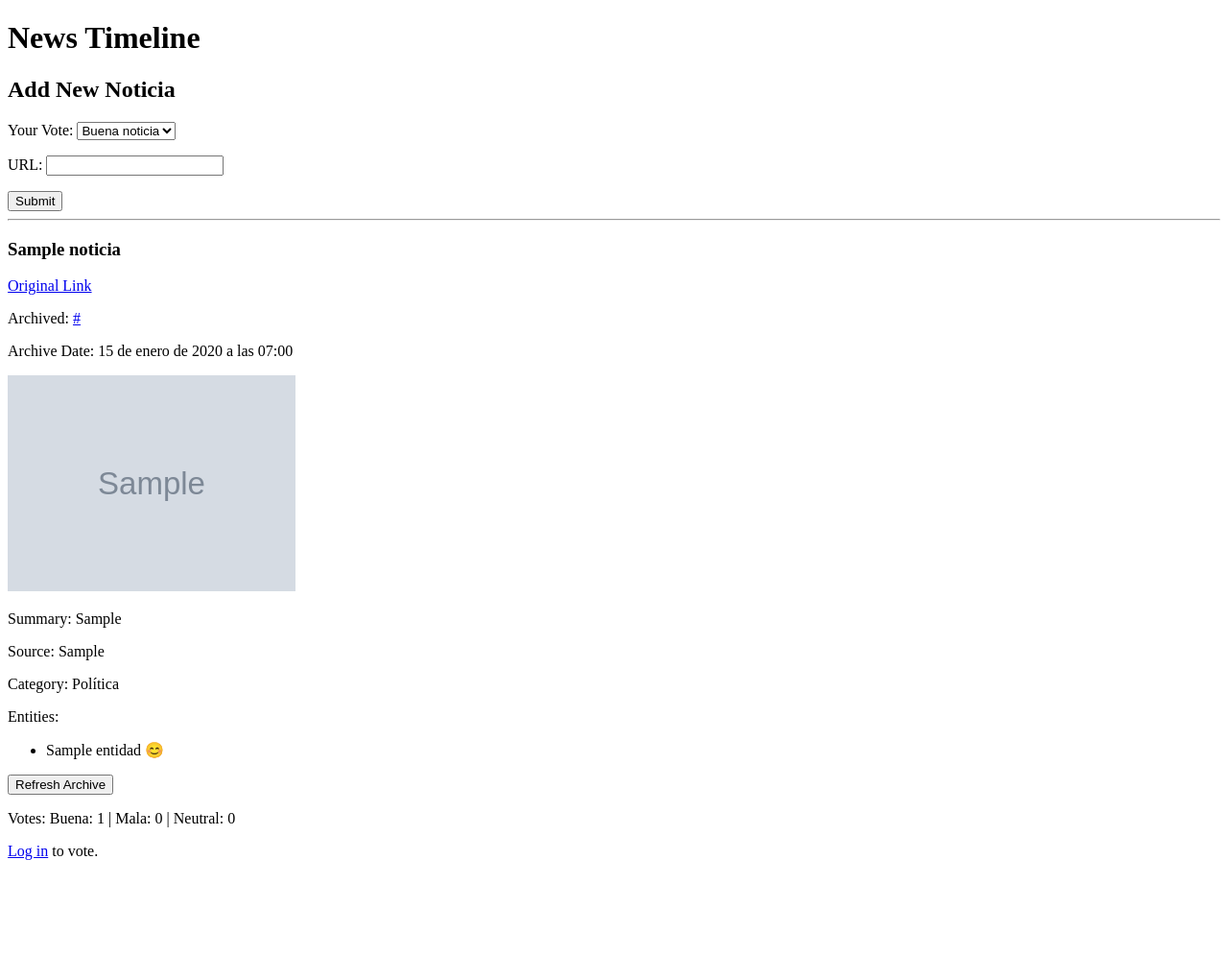
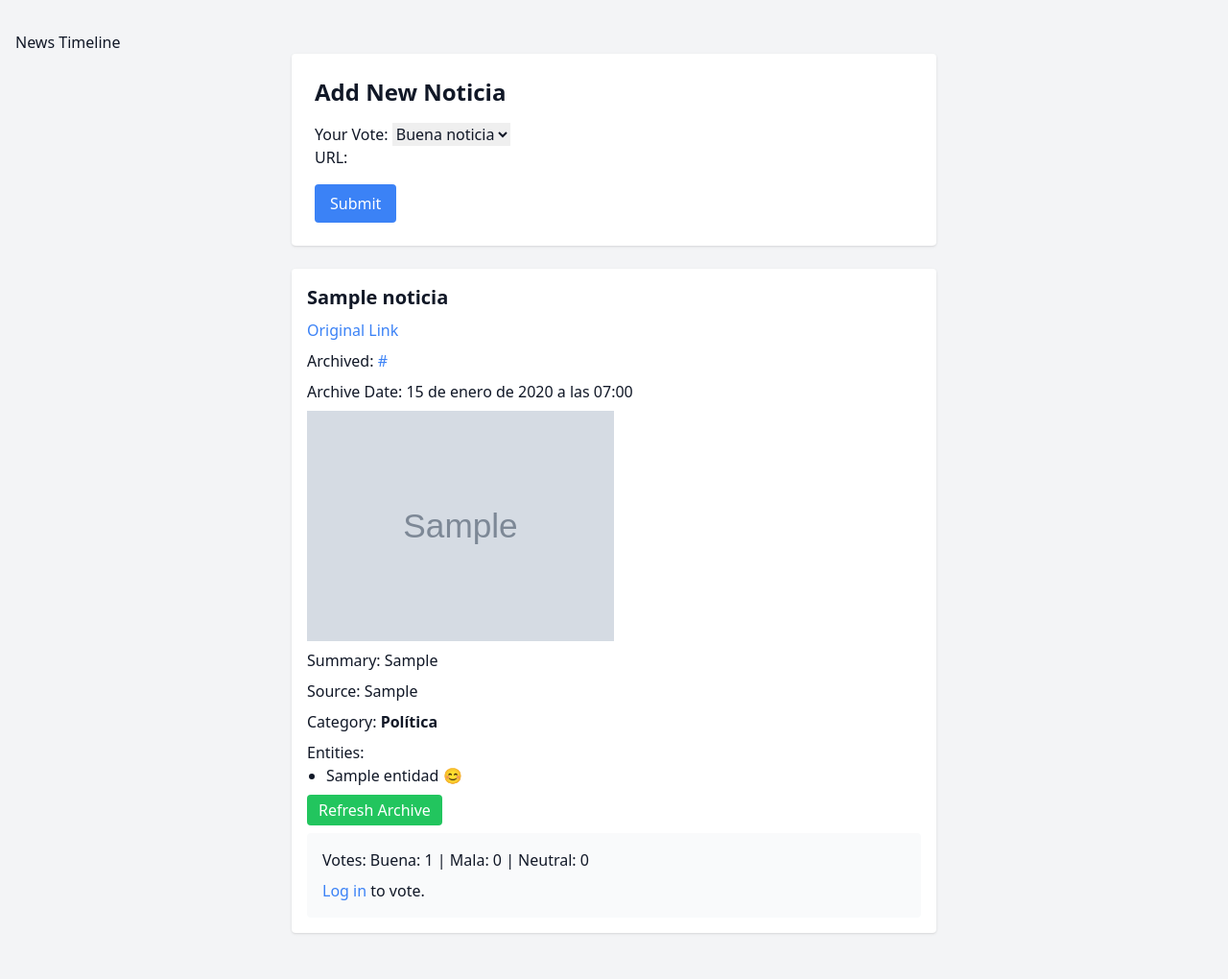
Before and after one commit to raulsperoni/memoria.uy, a Django app: page / in a window 1280 px wide. Shown: the whole page at 96% size. Before the commit the page ends 896 px from the top, so only its background shows below. Run offline with Django 5.2, Linux system fonts and the light colour scheme; tables that the repository leaves empty hold one stand-in row (values such as "Sample post"); grey boxes marked "Sample" are stand-in pictures; parts of the project's set-up code (start-up, migrations or seed data) failed here and were passed over; some libraries are stand-ins or nearby versions.

Commit message:
first tailwind design

```diff
--- a/memoria/core/templates/base.html
+++ b/memoria/core/templates/base.html
@@ -1,12 +1,15 @@
 <!DOCTYPE html>
-<html>
+<html lang="en">
 <head>
-    <meta charset="utf-8">
-    <title>My News Timeline</title>
-    <script src="https://unpkg.com/htmx.org@1.9.2"></script>
-    <!-- Include any CSS for styling your timeline -->
+  <meta charset="utf-8">
+  <title>Memoria - News Timeline</title>
+  <!-- Tailwind CSS via CDN for quick prototyping -->
+  <script src="https://cdn.tailwindcss.com"></script>
+  <script src="https://unpkg.com/htmx.org@1.9.2"></script>
 </head>
-<body>
+<body class="bg-gray-100 text-gray-900 antialiased">
+  <div class="container mx-auto px-4 py-8">
     {% block content %}{% endblock %}
+  </div>
 </body>
 </html>
--- a/memoria/core/templates/noticias/timeline_fragment.html
+++ b/memoria/core/templates/noticias/timeline_fragment.html
@@ -1,14 +1,16 @@
-{# templates/noticias/timeline_fragment.html #}
-<div id="timeline-container">
-  <h2>Add New Noticia</h2>
-  <form method="post" action="{% url 'noticia-create' %}"
-        hx-post="{% url 'noticia-create' %}" hx-target="#timeline-container" hx-swap="outerHTML">
-    {% csrf_token %}
-    {{ form.as_p }}
-    <button type="submit">Submit</button>
-  </form>
-  <hr/>
-  <div class="timeline">
+<div id="timeline-container" class="max-w-2xl mx-auto">
+  <div class="bg-white shadow rounded p-6">
+    <h2 class="text-2xl font-semibold mb-4">Add New Noticia</h2>
+    <form method="post" action="{% url 'noticia-create' %}"
+          hx-post="{% url 'noticia-create' %}" hx-target="#timeline-container" hx-swap="outerHTML">
+      {% csrf_token %}
+      <div class="mb-4">
+        {{ form.as_p }}
+      </div>
+      <button type="submit" class="bg-blue-500 hover:bg-blue-600 text-white px-4 py-2 rounded">Submit</button>
+    </form>
+  </div>
+  <div class="timeline mt-6">
     {% include "noticias/timeline_items.html" %}
   </div>
 </div>
--- a/memoria/core/templates/noticias/timeline_item.html
+++ b/memoria/core/templates/noticias/timeline_item.html
@@ -1,32 +1,32 @@
-{# templates/noticias/timeline_item.html #}
-<div class="timeline-item" id="noticia-{{ noticia.pk }}">
-    <h3>{{ noticia.titulo }}</h3>
-    <p><a href="{{ noticia.enlace }}" target="_blank">Original Link</a></p>
+<div class="timeline-item bg-white shadow rounded p-4 mb-4" id="noticia-{{ noticia.pk }}">
+  <h3 class="text-xl font-bold mb-2">{{ noticia.titulo }}</h3>
+  <p class="mb-2">
+    <a class="text-blue-500 hover:underline" href="{{ noticia.enlace }}" target="_blank">Original Link</a>
+  </p>
   {% if noticia.archivo_url %}
-      <p>Archived: <a href="{{ noticia.archivo_url }}" target="_blank">{{ noticia.archivo_url }}</a></p>
+    <p class="mb-2">
+      Archived: <a class="text-blue-500 hover:underline" href="{{ noticia.archivo_url }}" target="_blank">{{ noticia.archivo_url }}</a>
+    </p>
   {% endif %}
   {% if noticia.archivo_fecha %}
-      <p>Archive Date: {{ noticia.archivo_fecha }}</p>
+    <p class="mb-2">Archive Date: {{ noticia.archivo_fecha }}</p>
   {% endif %}
   {% if noticia.archivo_imagen %}
-      <img src="{{ noticia.archivo_imagen }}" alt="Screenshot" style="max-width:300px;">
+    <img class="mb-2 max-w-xs" src="{{ noticia.archivo_imagen }}" alt="Screenshot">
   {% endif %}
-
-    <!-- Add resumen, fuente, and categoria -->
   {% if noticia.resumen %}
-      <p>Summary: {{ noticia.resumen }}</p>
+    <p class="mb-2">Summary: {{ noticia.resumen }}</p>
   {% endif %}
   {% if noticia.fuente %}
-      <p>Source: {{ noticia.fuente }}</p>
+    <p class="mb-2">Source: {{ noticia.fuente }}</p>
   {% endif %}
   {% if noticia.categoria %}
-      <p>Category: {{ noticia.get_categoria_display }}</p>
+    <p class="mb-2">Category: <span class="font-semibold">{{ noticia.get_categoria_display }}</span></p>
   {% endif %}
-
-    <!-- Add related entities with sentiment emojis -->
   {% if noticia.entidades.exists %}
+    <div class="mb-2">
       <p>Entities:</p>
-      <ul>
+      <ul class="list-disc ml-5">
         {% for entidad in noticia.entidades.all %}
           <li>
             {{ entidad.entidad.nombre }}
@@ -40,19 +40,17 @@
           </li>
         {% endfor %}
       </ul>
+    </div>
   {% endif %}
-
-    <!-- Refresh button using HTMX -->
   <button
     hx-post="{% url 'noticia-refresh' noticia.pk %}"
     hx-target="#noticia-{{ noticia.pk }}"
     hx-swap="outerHTML"
-      hx-headers='{"X-CSRFToken": "{{ csrf_token }}"}'>
+    hx-headers='{"X-CSRFToken": "{{ csrf_token }}"}'
+    class="bg-green-500 hover:bg-green-600 text-white px-3 py-1 rounded mb-2">
     Refresh Archive
   </button>
-
-    <!-- Vote area (assuming you already have a vote_area.html partial) -->
   <div id="vote-area-{{ noticia.pk }}">
-      {% include "noticias/vote_area.html" with noticia=noticia %}
+    {% include "noticias/vote_area.html" %}
   </div>
 </div>
--- a/memoria/core/templates/noticias/vote_area.html
+++ b/memoria/core/templates/noticias/vote_area.html
@@ -1,21 +1,25 @@
 <!-- templates/noticias/vote_area.html -->
 {% load vote_extras %}
-<p>
+<div class="vote-area p-4 bg-gray-50 rounded">
+  <p class="mb-2">
     Votes:
     Buena: {{ noticia.votos|vote_count:"buena" }} |
     Mala: {{ noticia.votos|vote_count:"mala" }} |
-    Neutral: {{  noticia.votos|vote_count:"neutral" }}
+    Neutral: {{ noticia.votos|vote_count:"neutral" }}
   </p>
   {% if user.is_authenticated %}
-    <form hx-post="{% url 'vote' noticia.pk %}" hx-target="#vote-area-{{ noticia.pk }}" hx-swap="outerHTML">
+    <form hx-post="{% url 'vote' noticia.pk %}" hx-target="#vote-area-{{ noticia.pk }}" hx-swap="outerHTML" class="flex items-center space-x-2">
       {% csrf_token %}
-      <select name="opinion">
+      <select name="opinion" class="border rounded px-2 py-1">
         <option value="buena">Buena</option>
         <option value="mala">Mala</option>
         <option value="neutral">Neutral</option>
       </select>
-      <button type="submit">Vote</button>
+      <button type="submit" class="bg-blue-500 hover:bg-blue-600 text-white px-3 py-1 rounded">Vote</button>
     </form>
   {% else %}
-    <p><a href="{% url 'login' %}?next={{ request.path }}">Log in</a> to vote.</p>
+    <p>
+      <a class="text-blue-500 hover:underline" href="{% url 'login' %}?next={{ request.path }}">Log in</a> to vote.
+    </p>
   {% endif %}
+</div>
```
Lines whose indentation alone changed are shown as unchanged.
